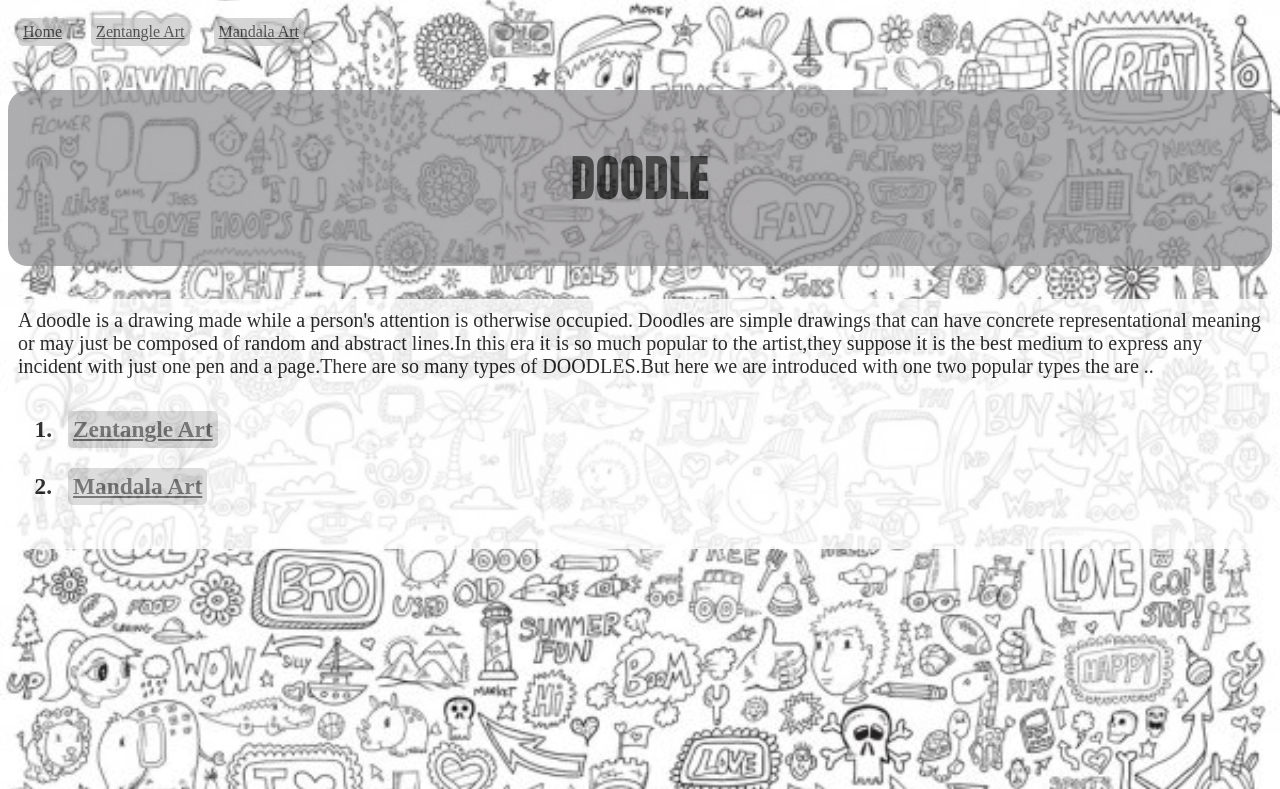
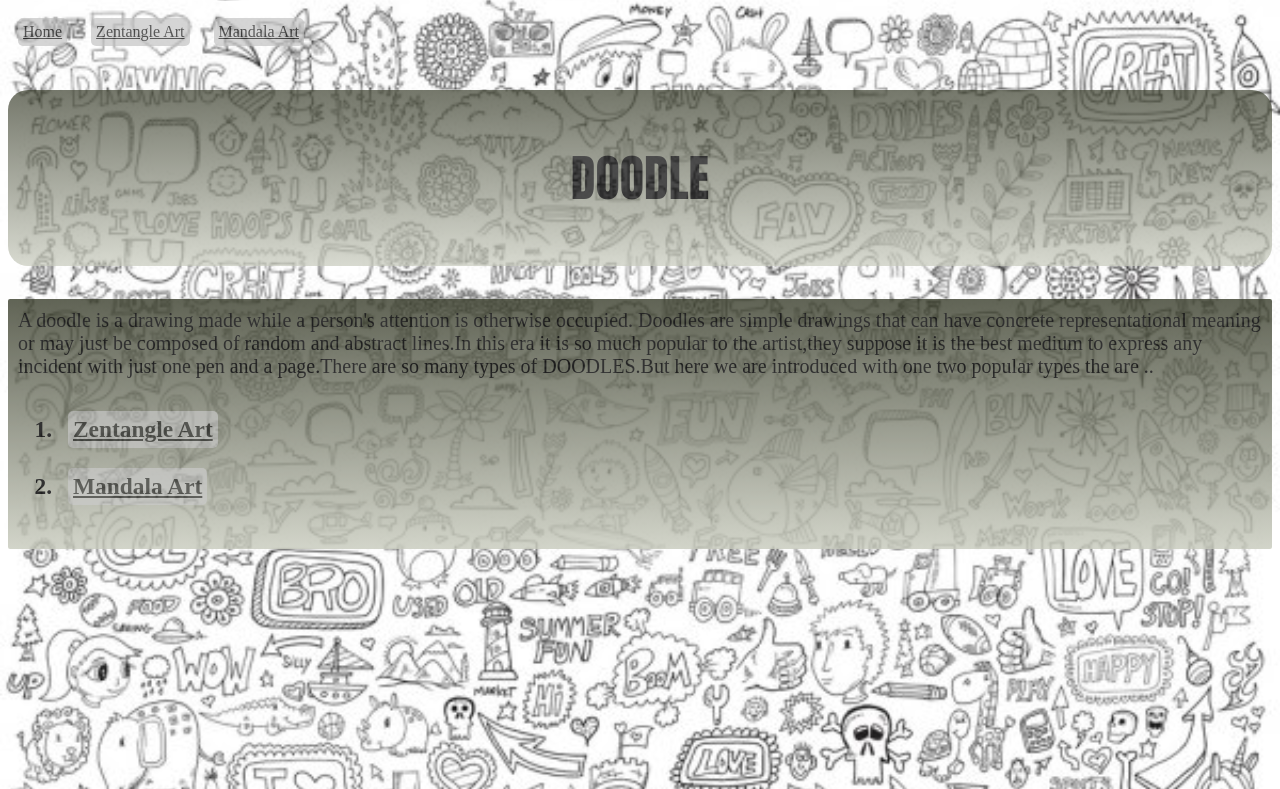
Before and after one commit to Zannatul007/Zannatul007.github.io, a PHP site: page / in a window 1280 px wide. Shown: the top 789 px of the page. Run offline with PHP 8.4, Linux system fonts and the light colour scheme.

Commit message:
cancel border

```diff
--- a/CSS/doodle.css
+++ b/CSS/doodle.css
@@ -5,9 +5,9 @@ header>h1{
 	text-transform: uppercase;
 	text-align:center;
 	color:#000000;
-	background:#8c8a8d;
+
 	border-radius:20px;
-	/*margin:4%;*/
+	background:linear-gradient(#3a3e2c,#c7cabc);
 	padding:4%;
 	opacity:70%;
 
@@ -41,12 +41,13 @@ body,html{
 
 }
 div{
-	background-color:#FFFFFF;
+
 	color:#000000;
 	opacity:80%;
 	border-radius:2px;
 	padding:10px;
 	font-size:20px;
+	background:linear-gradient(#3a3e2c,#c7cabc);
 }
 a{
 	display:inline-block;
@@ -71,7 +72,7 @@ a:active{
 	/*background-image:url("../images/colorz.jpg");*/
 	background-repeat: no-repeat;
     background-size: 50% 50%;
-	border-style: dashed;
+
 	border-radius:2px;
 	border-color:#696969;
 	opacity:95%;
```
